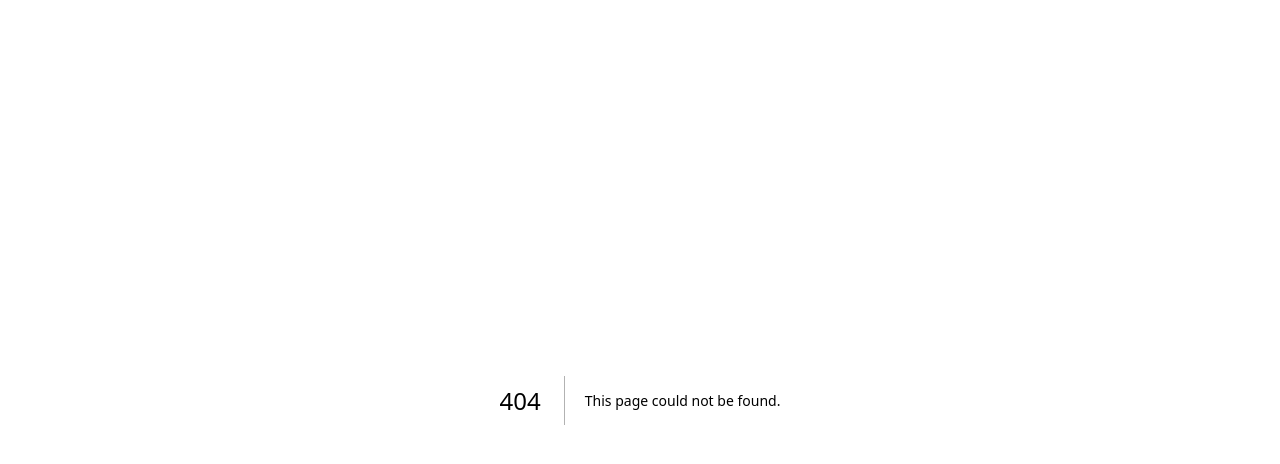
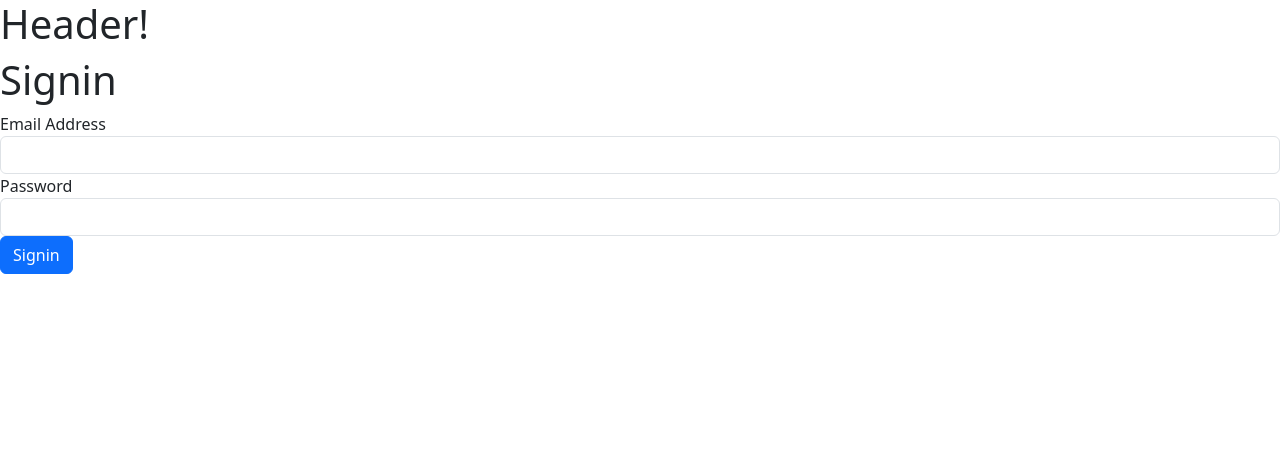
Before and after one commit to silambarasan-sivalingam/node-ms-template, a Next.js app in the folder client/: page /auth/signin in a window 1280 px wide. Before the commit this address had no page. Shown: the top 464 px of the page. Built offline with nearby package versions, Linux system fonts and the light colour scheme.

Commit message:
updates app.js

```diff
--- a/client/pages/_app.js
+++ b/client/pages/_app.js
@@ -1,5 +1,10 @@
 import 'bootstrap/dist/css/bootstrap.min.css';
 
 export default ({ Component, pageProps}) => {
-    return <Component {...pageProps} />
+    return (
+        <div>
+            <h1>Header!</h1>
+            <Component {...pageProps} />
+        </div>
+    )
 }
--- /dev/null
+++ b/client/pages/auth/signin.js
@@ -0,0 +1,45 @@
+import { useState } from 'react';
+import Router from "next/router";
+import useRequest from '../../hooks/use-request';
+
+export default () => {
+
+    const [email, setEmail] = useState('');
+    const [password, setPassword] = useState('');
+
+    const { doRequest, errors } = useRequest({
+        url: '/api/users/signin',
+        method: 'post',
+        body: {
+            email, password
+        },
+
+        onSuccess: () => Router.push('/')
+    })
+
+    const onSubmit = async (event) => {
+        event.preventDefault();
+
+        await doRequest ();
+
+    }
+
+    return (
+        <form onSubmit={onSubmit}>
+            <h1>Signin</h1>
+
+            <div className="form-group">
+                <label>Email Address</label>
+                <input value={email} onChange={e => setEmail(e.target.value)} className="form-control" />
+            </div>
+
+            <div className="form-group">
+                <label>Password</label>
+                <input value={password} onChange={e => setPassword(e.target.value)} className="form-control" />
+            </div>
+            {errors}
+            <button className="btn btn-primary">Signin</button>
+        </form>
+    )
+
+}
--- a/client/pages/banana.js
+++ /dev/null
@@ -1,3 +0,0 @@
-export default () => {
-    return <h1>Banana2</h1>;
-}
```
